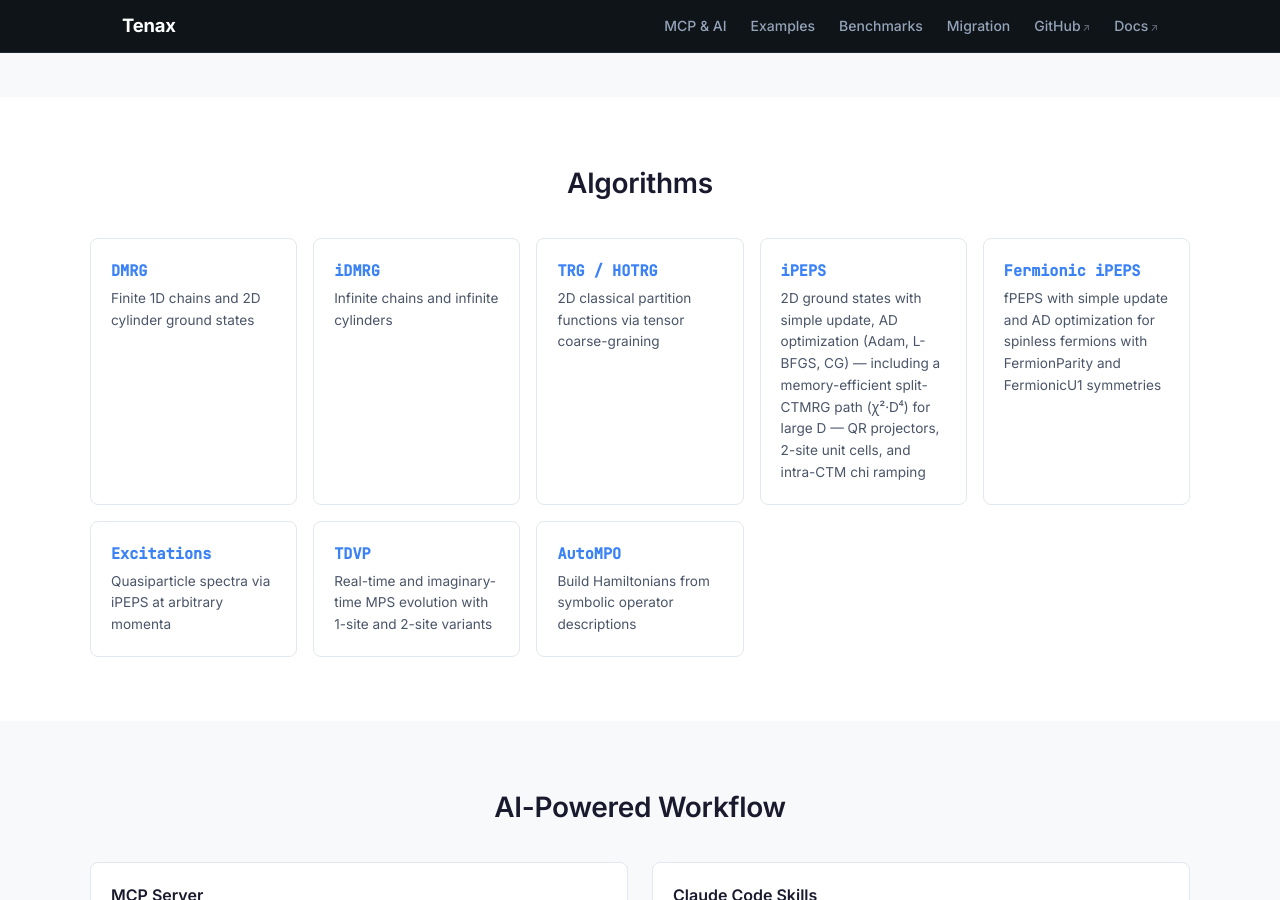
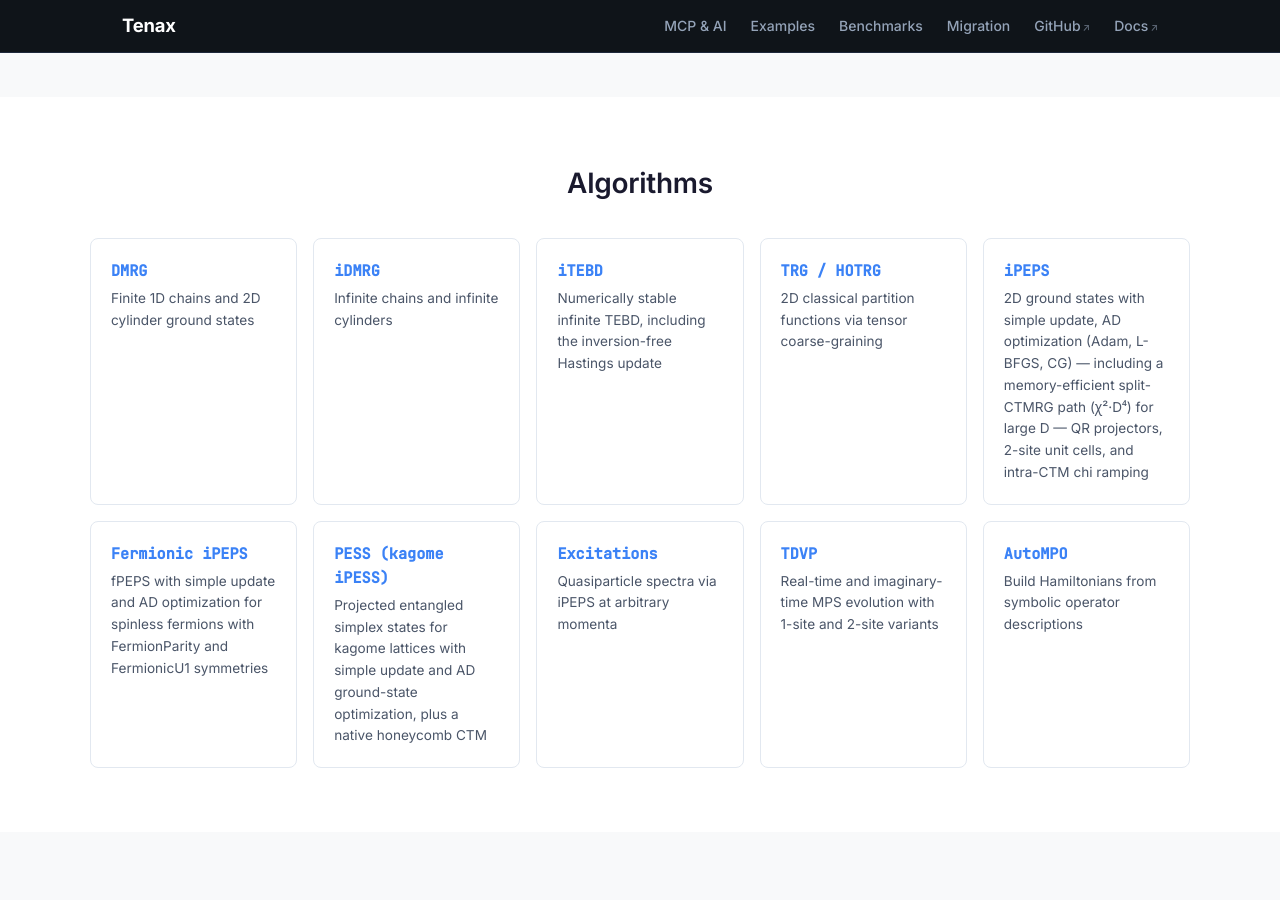
Before and after one commit to tenax-lab/tenax-lab.github.io, a Jekyll site: the page built from index.md, in a window 1280 px wide and 900 px high, scrolled down 1070 px. Built offline with Jekyll 4.4.1, drawn with Linux system fonts in a browser that asks for light colours.

Commit message:
docs: add iTEBD and PESS (kagome iPESS) algorithm cards (#10)
The homepage Algorithms grid was missing two algorithm families the library
and docs already ship:

- iTEBD — numerically stable infinite TEBD with the inversion-free Hastings
  update (tenax.algorithms.itebd).
- PESS / kagome iPESS — projected entangled simplex states with simple update
  and AD ground-state optimization (IPESSState, pess_simple_update,
  optimize_pess_ad), plus the native honeycomb CTM used for the kagome
  triangle energies (honeycomb_ctm_energy_implicit).

Sourced from the refreshed library docs (the new Capabilities page / README).

Co-authored-by: Claude Opus 4.8 <noreply@anthropic.com>

```diff
--- a/index.md
+++ b/index.md
@@ -68,6 +68,10 @@ layout: default
     <p>Infinite chains and infinite cylinders</p>
   </div>
   <div class="algo-card">
+    <h3>iTEBD</h3>
+    <p>Numerically stable infinite TEBD, including the inversion-free Hastings update</p>
+  </div>
+  <div class="algo-card">
     <h3>TRG / HOTRG</h3>
     <p>2D classical partition functions via tensor coarse-graining</p>
   </div>
@@ -78,6 +82,10 @@ layout: default
   <div class="algo-card">
     <h3>Fermionic iPEPS</h3>
     <p>fPEPS with simple update and AD optimization for spinless fermions with FermionParity and FermionicU1 symmetries</p>
+  </div>
+  <div class="algo-card">
+    <h3>PESS (kagome iPESS)</h3>
+    <p>Projected entangled simplex states for kagome lattices with simple update and AD ground-state optimization, plus a native honeycomb CTM</p>
   </div>
   <div class="algo-card">
     <h3>Excitations</h3>
```
